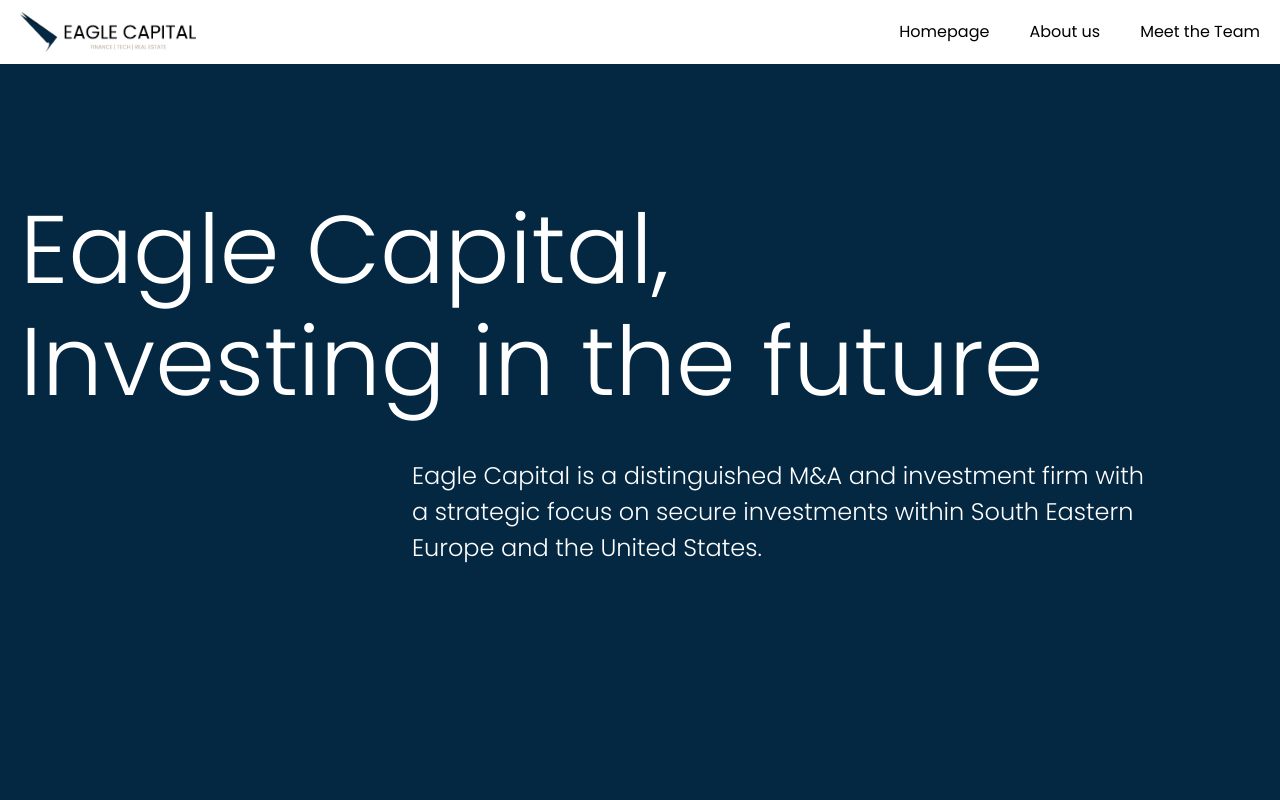
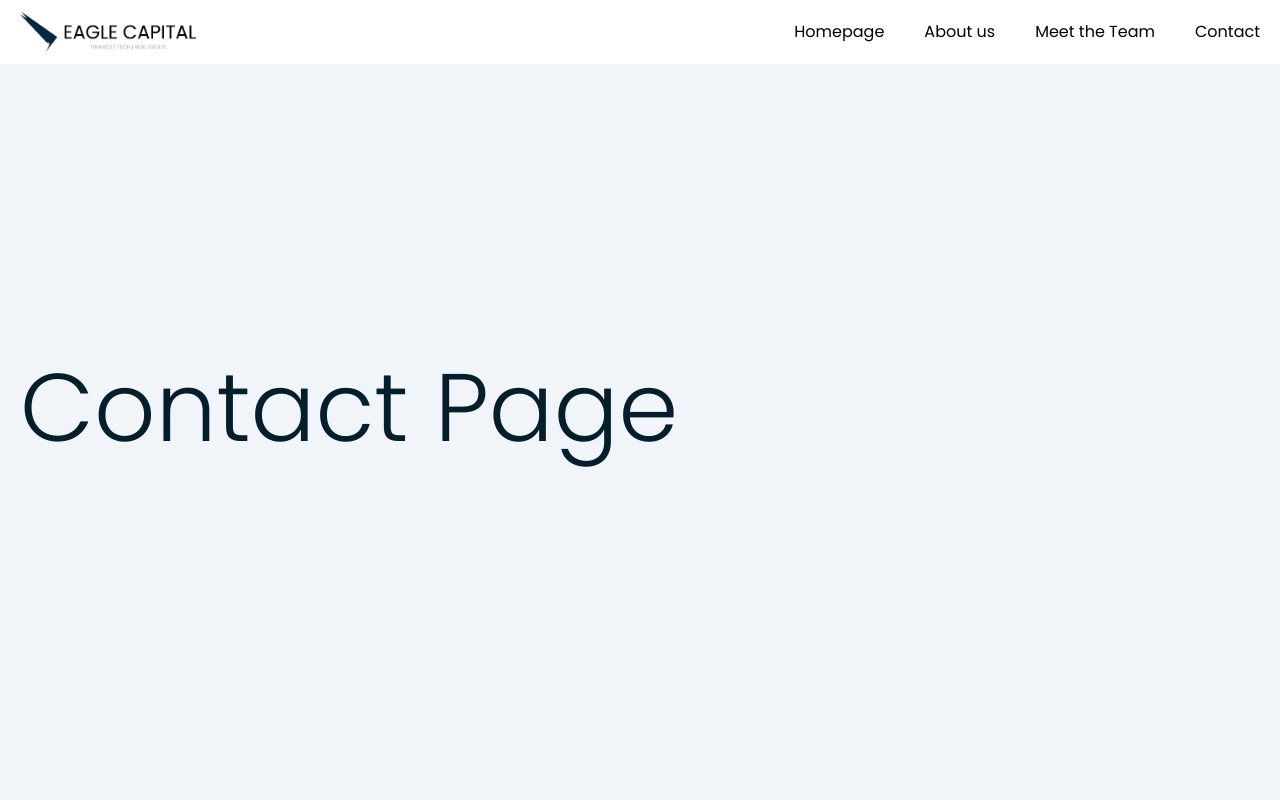
Before and after one commit to rgnpcrz/eagle-capital-web, a React (Vite) app: page /contact-us in a window 1280 px wide. Before the commit this address led to /. Shown: the top 800 px of the page. Built offline with nearby package versions, Linux system fonts and the light colour scheme.

Commit message:
contact page added

```diff
--- a/src/App.jsx
+++ b/src/App.jsx
@@ -3,6 +3,7 @@
 import Homepage from "./pages/Homepage/Homepage.jsx";
 import Footer from "./components/Footer.jsx";
 import AboutUs from "./pages/AboutUs/AboutUs.jsx";
+import ContactUs from "./pages/ContactUs/ContactUs.jsx";
 import NewsPage from "./pages/NewsPage/NewsPage.jsx";
 import RealEstate from "./pages/Categories/RealEstate/RealEstate.jsx";
 import Finance from "./pages/Categories/Finance/Finance.jsx";
@@ -24,6 +25,7 @@
           <Route path="/finance" element={<Finance />} />
           <Route path="/technology" element={<Technology />} />
           <Route path="/meet-the-team" element={<MeetTheTeam />} />
+          <Route path="/contact-us" element={<ContactUs />} />
           <Route path="/*" element={<Navigate to="/" />} />
         </Routes>
 
--- a/src/components/Footer.jsx
+++ b/src/components/Footer.jsx
@@ -10,14 +10,14 @@
           <hr className="h-0.5 border-gold mb-16"></hr>
           <div className="grid grid-cols-1 sm:grid-cols-2 lg:grid-cols-3 gap-x-6 gap-y-12">
             <div className="flex items-center ">
-              <div className="h-16">
+              <div>
                 <img src={logoWhite} className="w-60" />
               </div>
 
             </div>
-            <div className="text-base space-y-6">
-              <div className="h-16">
-                <h1 className="text-xl pb-5">OUR ADDRESS</h1>
+            <div className="text-base space-y-4">
+              <div>
+                <h1 className="text-xl pb-5 text-gold">OUR ADDRESS</h1>
               </div>
               <p className="font-light">
                 <a href="https://maps.app.goo.gl/jVA9pFJ4uFFuEQXF9" target="_blank">
@@ -35,9 +35,9 @@
                 </a>
               </p>
             </div>
-            <div className="text-base space-y-6">
-              <div className="h-16">
-                <h1 className="text-xl pb-5">QUICK LINKS</h1>
+            <div className="text-base space-y-4">
+              <div>
+                <h1 className="text-xl pb-5 text-gold">QUICK LINKS</h1>
               </div>
               <p>
                 <Link
--- a/src/components/Navbar.jsx
+++ b/src/components/Navbar.jsx
@@ -43,6 +43,7 @@
           <Link to="/technology">Technology</Link> */}
           <Link to="/about-us">About us</Link>
           <Link to="/meet-the-team">Meet the Team</Link>
+          <Link to="/contact-us">Contact</Link>
         </div>
       </div>
       <div className={`w-full fixed duration-200 overflow-hidden bg-white text-dark z-[9999999]  `}>
@@ -61,6 +62,7 @@
           <Link to="/technology">Technology</Link> */}
               <Link to="/about-us">About us</Link>
               <Link to="/meet-the-team">Meet the Team</Link>
+              <Link to="/contact-us">Contact</Link>
             </div>
             <div className="flex lg:hidden gap-10">
               <button type="button" className="" onClick={toggleMenu}>
--- /dev/null
+++ b/src/pages/ContactUs/ContactUs.jsx
@@ -0,0 +1,19 @@
+import React from 'react'
+
+export default function ContactUs() {
+  return (
+      <>
+          <div className="bg-slate-100 ">
+            <div className="page-container mx-auto flex flex-col px-3 -mt-16 pt-16  min-h-screen  py-12">
+              <div className="flex-1 flex-col py-6 justify-center flex  md:pr-24">
+                <div className="">
+                  <div className="space-y-4 font-light text-5xl md:text-8xl ">
+                    <h1 className="text-secondary">Contact Page</h1>
+                  </div>
+                </div>
+              </div>
+            </div>
+          </div>
+        </>
+  )
+}
--- a/src/pages/Homepage/components/OurServices.jsx
+++ b/src/pages/Homepage/components/OurServices.jsx
@@ -13,9 +13,9 @@
             <div className="grid lg:grid-cols-3 md:grid-cols-2 grid-cols-1 gap-5">
               {services.map((service, index) => (
                 <div key={index} className="p-8 bg-slate-100 rounded-lg gap-5 flex flex-col group hover:bg-primary hover:text-white duration-150">
-                  <div>
+                  {/* <div>
                     <div className="w-16 h-16 rounded-full bg-silver flex items-center justify-center text-gold">ICON</div>
-                  </div>
+                  </div> */}
                   <div className="space-y-3">
                     <p className="font-semibold text-xl group-hover:text-white  duration-150">{service.name}</p>
                     <p className="text-base group-hover:text-white  duration-150">{service.description}</p>
--- a/src/pages/MeetTheTeam/MeetTheTeam.jsx
+++ b/src/pages/MeetTheTeam/MeetTheTeam.jsx
@@ -20,7 +20,7 @@
         </div>
       </div>
       <TeamCarousel />
-      <div className="page-container">
+      {/* <div className="page-container">
         <div>
           {teamMembers.map((member, index) => (
             <>
@@ -42,7 +42,7 @@
             </>
           ))}
         </div>
-      </div>
+      </div> */}
     </>
   );
 }
```
